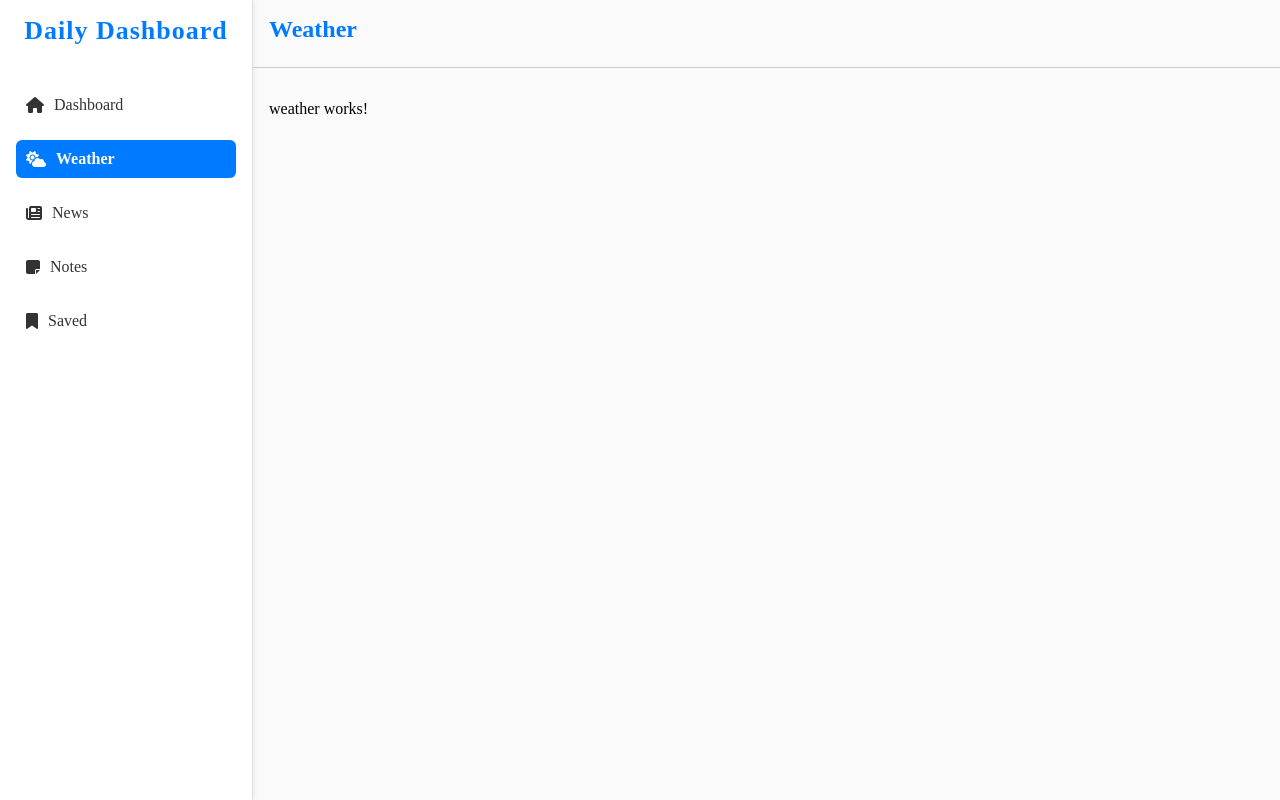
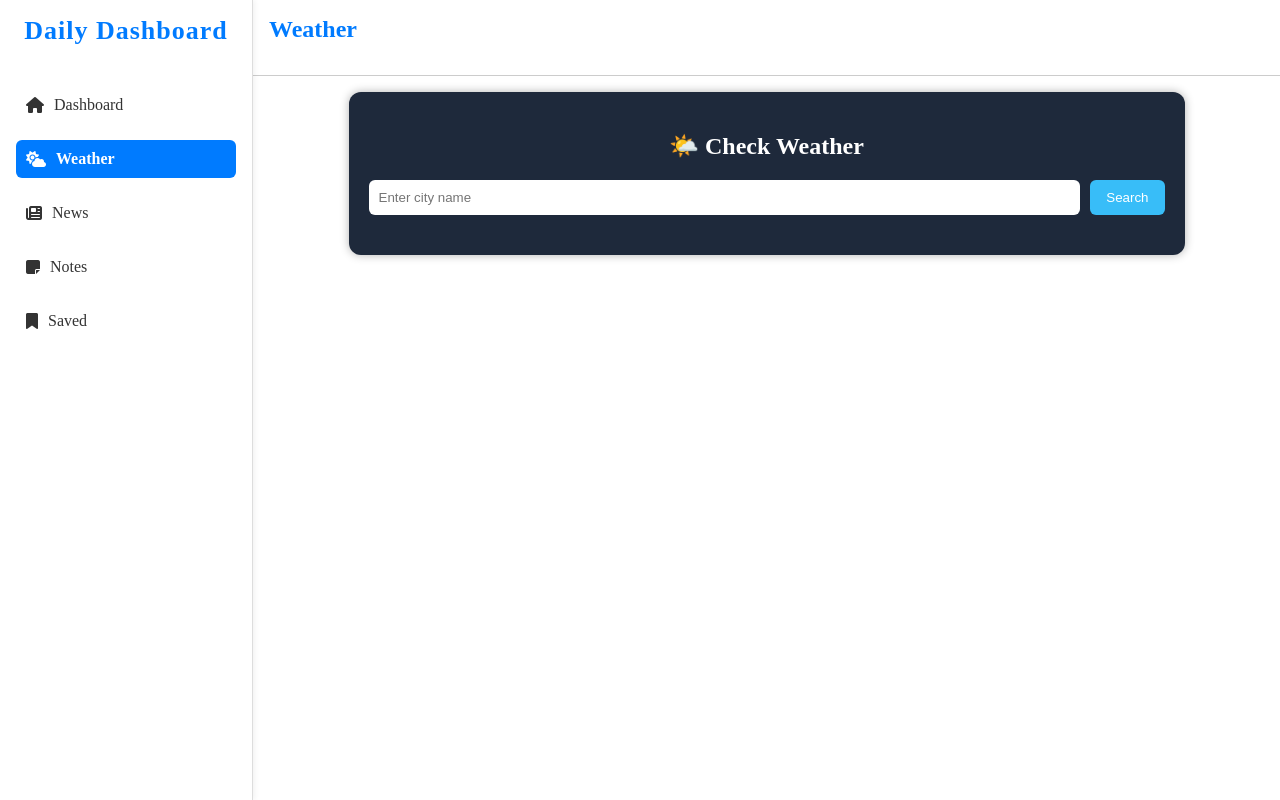
Before and after one commit to rutik-b45/daily-dashboard, an Angular app: page /weather in a window 1280 px wide. Built offline with nearby package versions, Linux system fonts and the light colour scheme.

Commit message:
integrate weather api and introduce it into dashboard and weather  service

```diff
--- a/src/app/app.component.css
+++ b/src/app/app.component.css
@@ -49,9 +49,10 @@
 
   .main-content {
     flex: 1;
-    overflow-y: auto;
-    position: relative;
-    background-color: #fafafa;
+    display: flex;
+    flex-direction: column;
+    height: 100vh;
+    overflow: hidden;
   }
 
   .main-content .children {
@@ -100,6 +101,9 @@
     }
   }
 
-  .children{
-    padding: 1rem;
-  }
+
+.children {
+  flex: 1;
+  overflow-y: auto;
+  padding: 1rem;
+}
--- a/src/app/app.config.ts
+++ b/src/app/app.config.ts
@@ -1,8 +1,14 @@
-import { ApplicationConfig, provideZoneChangeDetection } from '@angular/core';
+import { ApplicationConfig } from '@angular/core';
 import { provideRouter } from '@angular/router';
+import { provideHttpClient } from '@angular/common/http';
+import { provideZoneChangeDetection } from '@angular/core';
 
 import { routes } from './app.routes';
 
 export const appConfig: ApplicationConfig = {
-  providers: [provideZoneChangeDetection({ eventCoalescing: true }), provideRouter(routes)]
+  providers: [
+    provideZoneChangeDetection({ eventCoalescing: true }),
+    provideRouter(routes),
+    provideHttpClient()
+  ]
 };
--- a/src/app/pages/dashboard/dashboard.component.css
+++ b/src/app/pages/dashboard/dashboard.component.css
@@ -0,0 +1,72 @@
+.weather-widget {
+    background-color: #1e293b;
+    color: white;
+    padding: 16px;
+    border-radius: 12px;
+    max-width: 360px;
+    width: 100%;
+    box-shadow: 0 4px 12px rgba(0, 0, 0, 0.2);
+    font-size: 14px;
+  }
+
+  .location-info h1 {
+    font-size: 18px;
+    margin: 0;
+  }
+
+  .location-info p {
+    margin: 4px 0 12px;
+    font-size: 14px;
+    color: #cbd5e1;
+  }
+
+  .current-weather {
+    display: flex;
+    align-items: center;
+    gap: 12px;
+    margin-bottom: 16px;
+  }
+
+  .current-weather img {
+    width: 48px;
+    height: 48px;
+  }
+
+  .forecast {
+    display: flex;
+    justify-content: space-between;
+    gap: 8px;
+  }
+
+  .forecast div {
+    flex: 1;
+    text-align: center;
+  }
+
+  .forecast img {
+    width: 32px;
+    height: 32px;
+  }
+  @media (max-width: 480px) {
+    .weather-widget {
+      padding: 12px;
+      font-size: 12px;
+    }
+
+    .current-weather img,
+    .forecast img {
+      width: 36px;
+      height: 36px;
+    }
+
+    .location-info h1 {
+      font-size: 16px;
+    }
+  }
+
+  .loading {
+    text-align: center;
+    font-size: 18px;
+    padding: 20px;
+    color: #38bdf8;
+  }
--- a/src/app/pages/dashboard/dashboard.component.html
+++ b/src/app/pages/dashboard/dashboard.component.html
@@ -1 +1,21 @@
-<p>dashboard works!</p>
+<div *ngIf="loading" class="loading">
+  Loading weather data...
+</div>
+<div class="weather-widget" *ngIf="currentWeather">
+    <div class="current-weather">
+      <div class="location-info" *ngIf="location">
+        <h1>{{ location.name }}, {{ location.region }}</h1>
+      <h2>{{ currentWeather.condition.text }}</h2>
+      <p>{{ currentWeather.temp_c }} °C</p>
+      <p>Wind: {{ currentWeather.wind_kph }} km/h</p>
+      <p>Pressure: {{ currentWeather.pressure_mb }} mb</p>
+    </div>
+
+    <div class="forecast">
+      <div *ngFor="let day of forecast">
+        <p>{{ day.date | date:'EEE' }}</p>
+        <img [src]="'https:' + day.day.condition.icon" />
+        <p>{{ day.day.avgtemp_c }} °C</p>
+      </div>
+    </div>
+  </div>
--- a/src/app/pages/dashboard/dashboard.component.ts
+++ b/src/app/pages/dashboard/dashboard.component.ts
@@ -1,11 +1,34 @@
-import { Component } from '@angular/core';
+import { CommonModule } from '@angular/common';
+import { Component, OnInit } from '@angular/core';
+import { WeatherService } from '../../weather.service';
 
 @Component({
   selector: 'app-dashboard',
-  imports: [],
+  standalone:true,
+  imports: [CommonModule],
   templateUrl: './dashboard.component.html',
   styleUrl: './dashboard.component.css'
 })
-export class DashboardComponent {
-
+export class DashboardComponent implements OnInit {
+  currentWeather: any;
+  forecast: any[] = [];
+  location: any;
+  loading: boolean = false;
+  constructor(private weatherService: WeatherService) {}
+  ngOnInit() {
+    this.loading = true;
+    this.weatherService.getWeather().subscribe({
+      next: (data) => {
+        this.loading = false;
+        this.currentWeather = data.current;
+        this.forecast = data.forecast.forecastday;
+        this.location = data.location;
+      },
+      error: (err) => {
+        this.loading = false;
+        console.error('Error fetching weather:', err);
+        alert('Failed to load weather data. Please try again later.');
+      }
+    });
+  }
 }
--- a/src/app/pages/weather/weather.component.css
+++ b/src/app/pages/weather/weather.component.css
@@ -0,0 +1,69 @@
+.weather-widget {
+  background: #1e293b;
+  color: white;
+  padding: 20px;
+  border-radius: 12px;
+  max-width: 80%;
+  margin: auto;
+  text-align: center;
+  box-shadow: 0 0 10px rgba(0,0,0,0.3);
+}
+
+.search-box {
+  display: flex;
+  gap: 10px;
+  margin-bottom: 20px;
+}
+
+.location-input {
+  flex: 1;
+  padding: 10px;
+  border-radius: 6px;
+  border: none;
+}
+
+button {
+  padding: 10px 16px;
+  background-color: #38bdf8;
+  color: white;
+  border: none;
+  border-radius: 6px;
+  cursor: pointer;
+  transition: background-color 0.3s;
+}
+
+button:hover {
+  background-color: #0ea5e9;
+}
+
+.weather-card {
+  margin-top: 16px;
+  background: #334155;
+  border-radius: 10px;
+}
+.stats{
+  justify-content: center;
+  display: flex;
+  flex-wrap: wrap;
+  gap: 4px;
+}
+
+.stats p {
+  margin: 4px 0;
+}
+
+.forecast-grid {
+  display: flex;
+  gap: 10px;
+  justify-content: center;
+  margin-top: 20px;
+  flex-wrap: wrap;
+}
+
+.forecast-card {
+  background: #475569;
+  padding: 10px;
+  border-radius: 8px;
+  width: 100px;
+  text-align: center;
+}
--- a/src/app/pages/weather/weather.component.html
+++ b/src/app/pages/weather/weather.component.html
@@ -1 +1,34 @@
-<p>weather works!</p>
+<div class="weather-widget">
+  <h2>🌤️ Check Weather</h2>
+
+  <div class="search-box">
+    <input
+      type="text"
+      [(ngModel)]="userLocation"
+      placeholder="Enter city name"
+      class="location-input"
+    />
+    <button (click)="getWeather()">Search</button>
+  </div>
+
+  <div *ngIf="loading" class="loading">🔄 Loading weather data...</div>
+
+  <div *ngIf="currentWeather" class="weather-card">
+    <h3>{{ location.name }}, {{ location.country }}</h3>
+    <img [src]="'https:' + currentWeather.condition.icon" />
+    <h4>{{ currentWeather.condition.text }}</h4>
+    <div class="stats">
+      <p>🌡️ Temp: {{ currentWeather.temp_c }}°C</p>
+      <p>💧 Humidity: {{ currentWeather.humidity }}%</p>
+      <p>🌬️ Wind: {{ currentWeather.wind_kph }} kph</p>
+    </div>
+  </div>
+
+  <div *ngIf="forecast && forecast.length > 0" class="forecast-grid">
+    <div *ngFor="let day of forecast" class="forecast-card">
+      <p>{{ day.date | date:'EEE, MMM d' }}</p>
+      <img [src]="'https:' + day.day.condition.icon" />
+      <p>{{ day.day.avgtemp_c }}°C</p>
+    </div>
+  </div>
+</div>
--- a/src/app/pages/weather/weather.component.ts
+++ b/src/app/pages/weather/weather.component.ts
@@ -1,11 +1,35 @@
+import { CommonModule } from '@angular/common';
 import { Component } from '@angular/core';
-
+import { WeatherService } from '../../weather.service';
+import { FormsModule } from '@angular/forms';
 @Component({
   selector: 'app-weather',
-  imports: [],
+  imports: [CommonModule,FormsModule],
+  standalone:true,
   templateUrl: './weather.component.html',
   styleUrl: './weather.component.css'
 })
 export class WeatherComponent {
+  currentWeather: any;
+  forecast: any[] = [];
+  location: any;
+  userLocation: string = '';
+  loading:boolean = false;
 
+  constructor(private weatherService: WeatherService){}
+  getWeather() {
+    this.loading = true;
+    this.weatherService.getWeather(this.userLocation).subscribe({
+      next: (data) => {
+        this.loading = false;
+        this.currentWeather = data.current;
+        this.forecast = data.forecast?.forecastday || [];
+        this.location = data.location;
+      },
+      error: (err) => {
+        this.loading = false;
+        console.error(err);
+      }
+    });
+  }
 }
--- /dev/null
+++ b/src/app/weather.service.ts
@@ -0,0 +1,17 @@
+import { HttpClient } from '@angular/common/http';
+import { Injectable } from '@angular/core';
+import { Observable } from 'rxjs';
+
+@Injectable({
+  providedIn: 'root'
+})
+export class WeatherService {
+  private apiKey = '903ce5474e3d4a6f9c6103301250805';
+  private baseUrl = 'https://api.weatherapi.com/v1/forecast.json';
+  constructor(private http: HttpClient) {}
+  getWeather(location?:string): Observable<any> {
+    const query = location?.trim() ? location : 'auto:ip';
+    const url = `${this.baseUrl}?key=${this.apiKey}&q=${query}&days=5`;
+    return this.http.get(url);
+  }
+}
```
Also changed, not shown: 1 other file (tests, documents, lock files or other folders).
